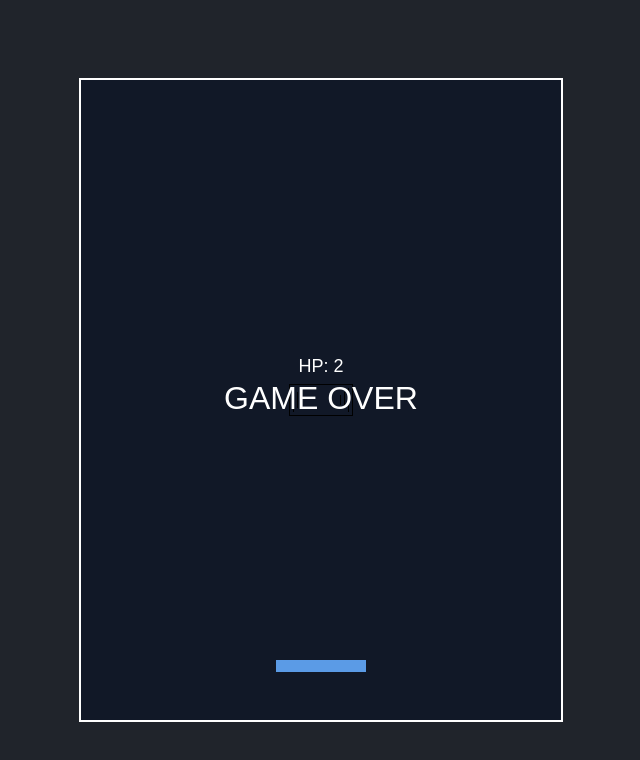
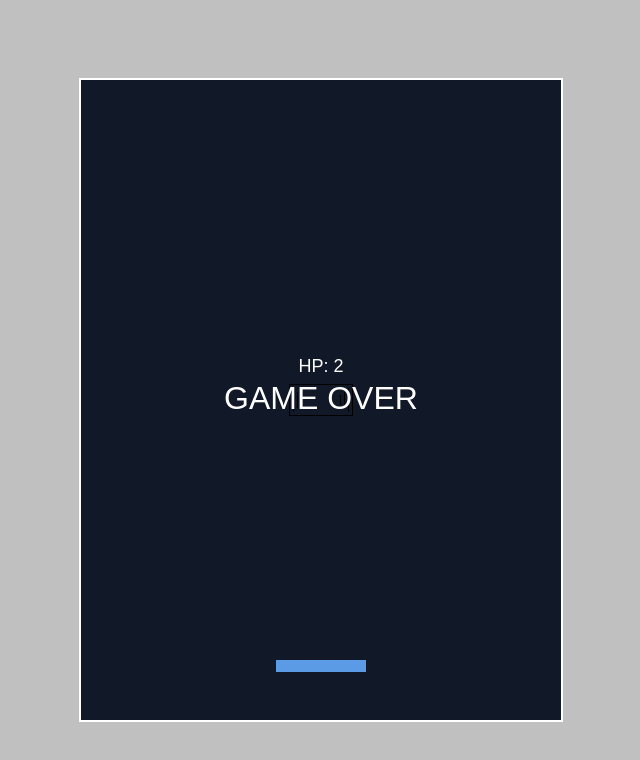
Before and after one commit to waraya0645-bit/block-breaking, a plain HTML site: page index.html in a window 1280 px wide. Shown: the whole page, without its empty margins (319-959 px from the left). Drawn offline with Linux system fonts and the light colour scheme.

Commit message:
Update style.css

```diff
--- a/style.css
+++ b/style.css
@@ -7,7 +7,7 @@ body {
     justify-content: center;
     align-items: center;
 
-    background: #20242b;
+    background: #c0c0c0;
 }
 
 /* ゲーム画面 */
```
